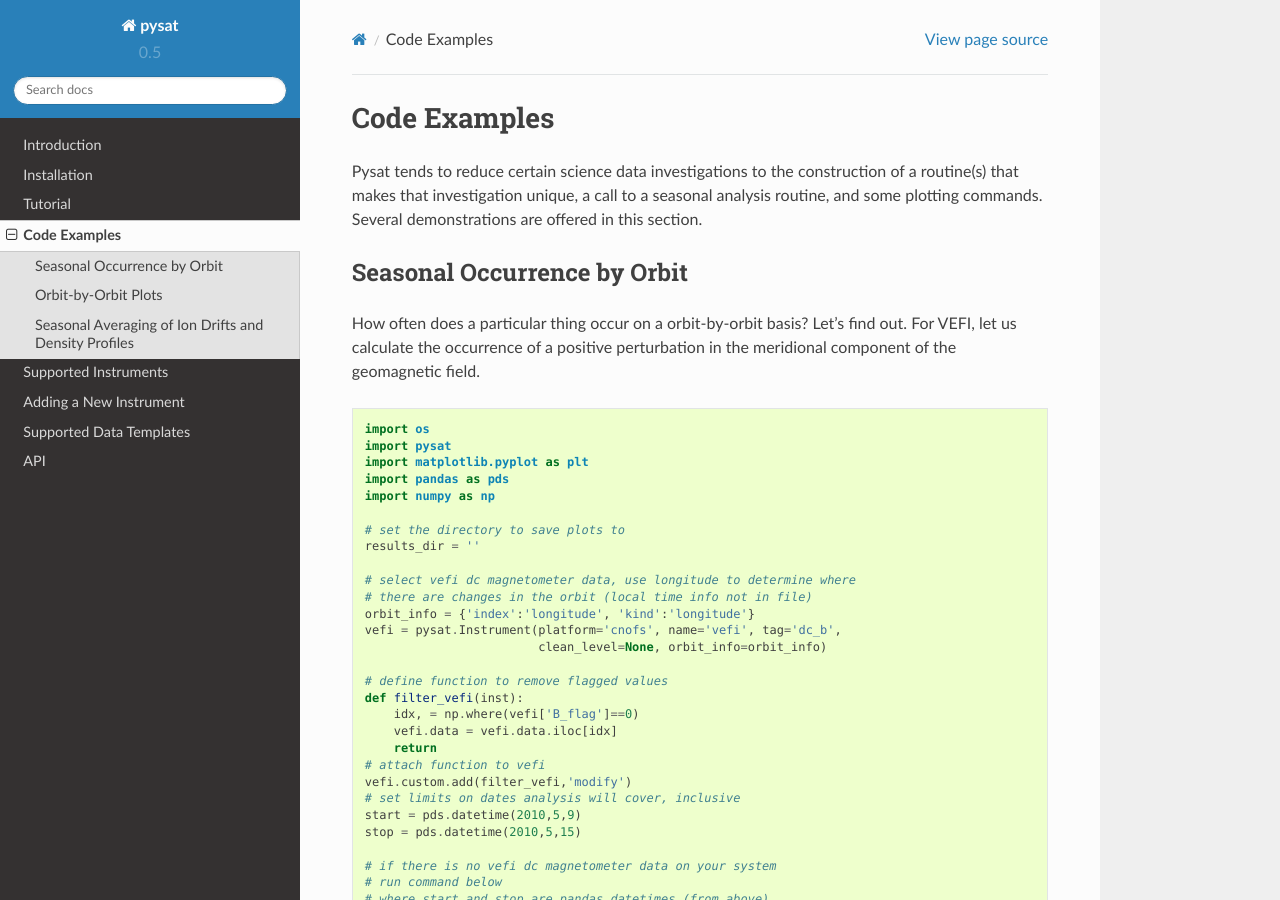
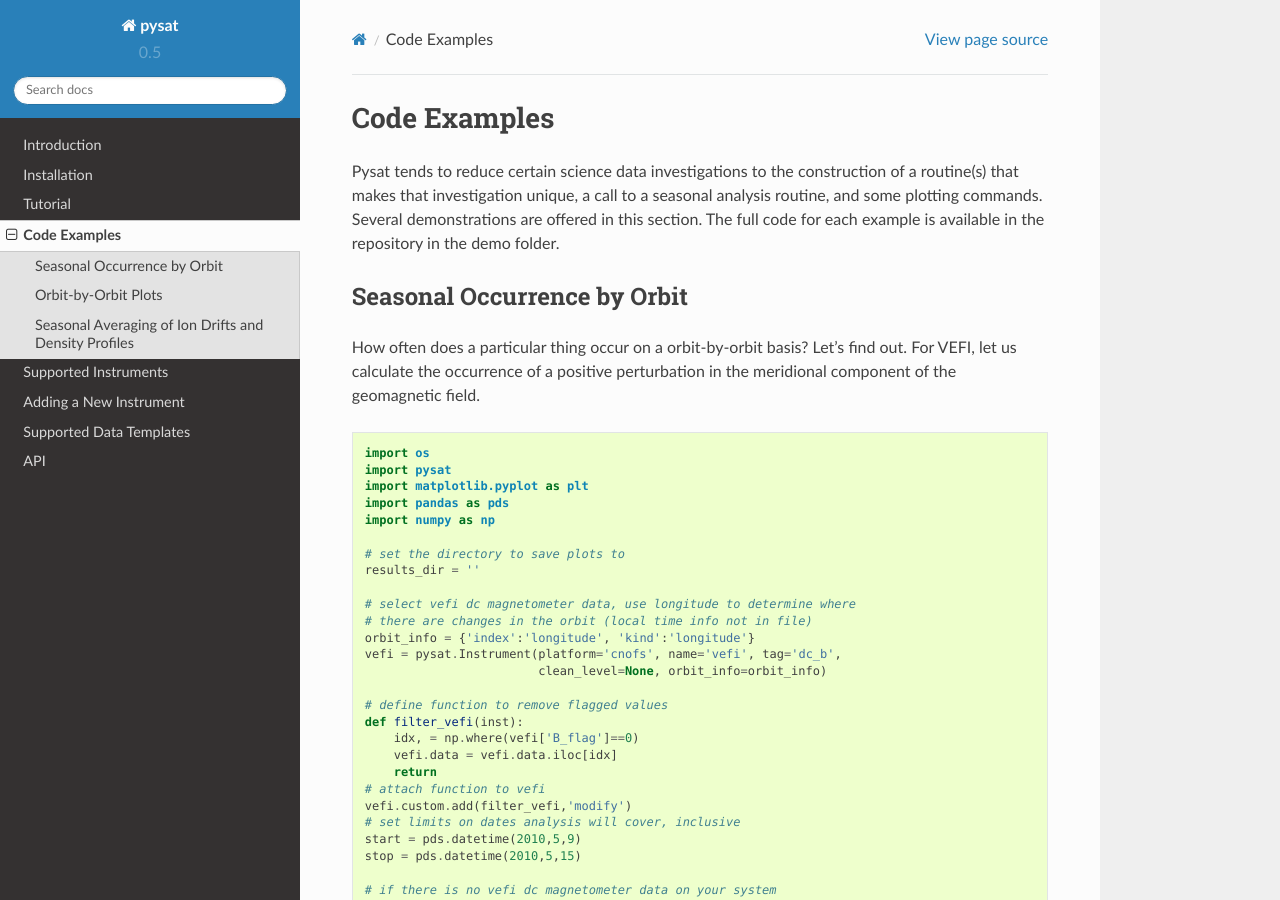
Before and after one commit to pysat/pysat, a Sphinx documentation site: the page built from docs/examples.rst, in a window 1280 px wide and 900 px high. Built offline with Sphinx 7.4.7 and the Read the Docs theme 2.0.0, drawn with Linux system fonts in a browser that asks for light colours; formulas are drawn with MathJax 3; some of the changed text lies outside the part shown.

Commit message:
Noted that all examples are available in the repo.

```diff
--- a/docs/examples.rst
+++ b/docs/examples.rst
@@ -1,7 +1,7 @@
 Code Examples
 =============
 
-Pysat tends to reduce certain science data investigations to the construction of a routine(s) that makes that investigation unique, a call to a seasonal analysis routine, and some plotting commands. Several demonstrations are offered in this section.
+Pysat tends to reduce certain science data investigations to the construction of a routine(s) that makes that investigation unique, a call to a seasonal analysis routine, and some plotting commands. Several demonstrations are offered in this section. The full code for each example is available in the repository in the demo folder.
 
 Seasonal Occurrence by Orbit
 ----------------------------
```
Also changed, not shown: other parts of docs/examples.rst (+1 -1 lines).
